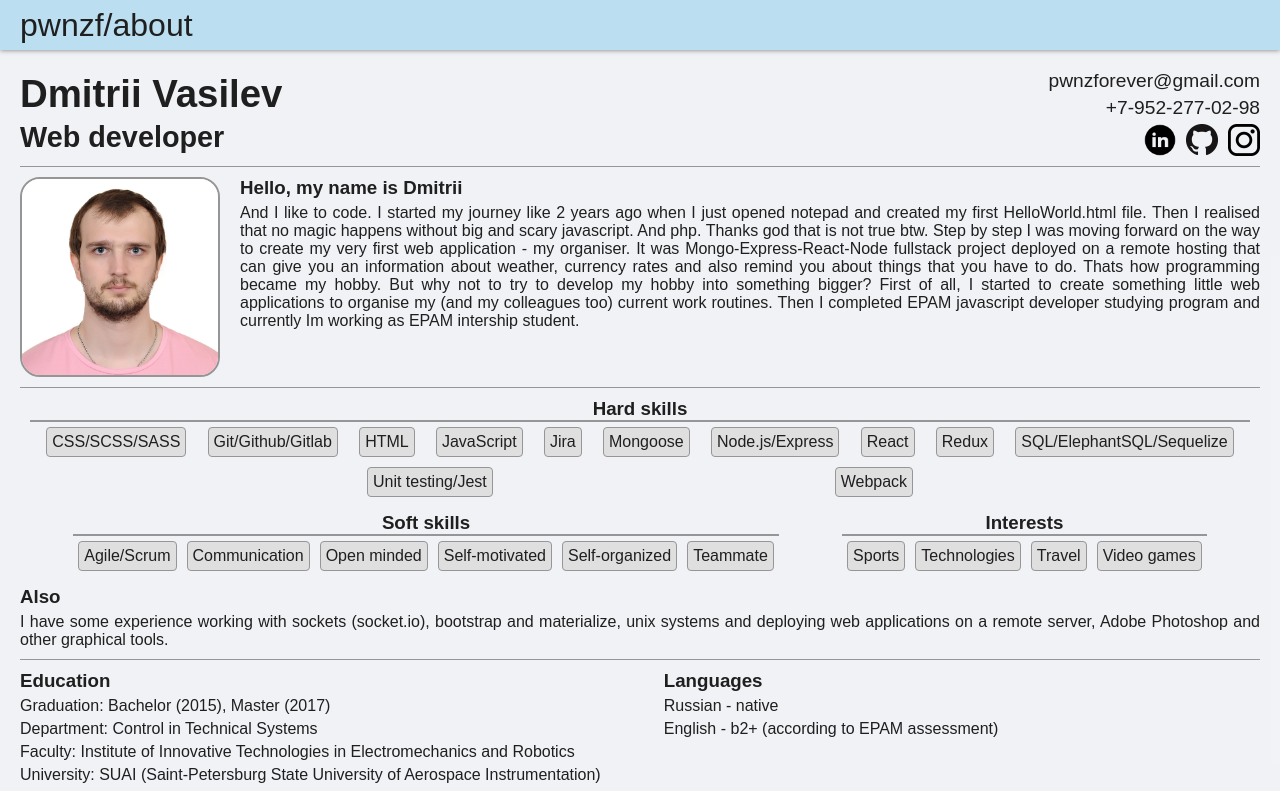
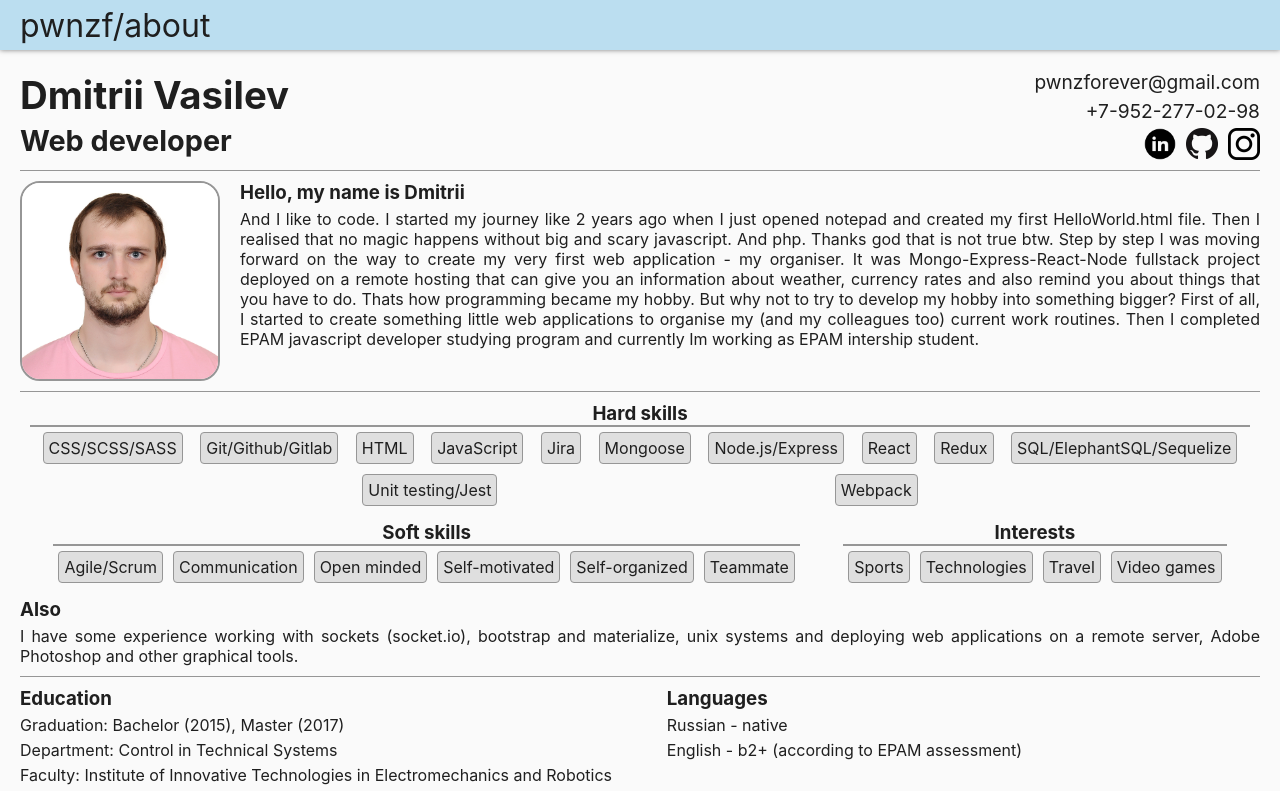
Before and after one commit to VasilevDO/about, a React app: page / in a window 1280 px wide. Shown: the top 791 px of the page. Built offline with nearby package versions, Linux system fonts and the light colour scheme.

Commit message:
font changed

```diff
--- a/src/App.scss
+++ b/src/App.scss
@@ -15,14 +15,14 @@
                 padding:$padding-big;
         }
 
+        @media screen and (min-width:$width-big) {
+                width:$width-big;
+                padding:$padding-giant;
+        }
+
         @media screen and (min-width:$width-avg) and (max-width:$width-big) {
                 width:$width-avg;
                 padding:$padding-big;
         }
-
-        @media screen and (min-width:$width-big) {
-                width:$width-big;
-                padding:$padding-giant;
-        }
     }
 }
--- a/src/consts.scss
+++ b/src/consts.scss
@@ -2,11 +2,10 @@
 $main-text-color: rgb(31, 31, 31);
 
 //main
-$main-bg-color: rgba(237, 239, 243, 0.777);
+$main-bg-color: rgb(250, 250, 250);
 
 //header
 $header-height:50px;
-// $header-bg-color: #7bf1a849;
 $header-bg-color: #BBDEF0;
 
 //footer
--- a/src/index.scss
+++ b/src/index.scss
@@ -3,7 +3,7 @@
 html, body {
     margin:0;
     padding:0;
-    font: 16px "Fira Sans", sans-serif;
+    font-family: -apple-system, system-ui, BlinkMacSystemFont, "Segoe UI", Roboto, Ubuntu;
     color: $main-text-color;
 
     * {
```
